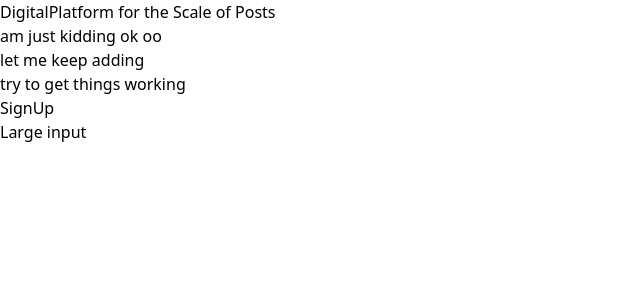
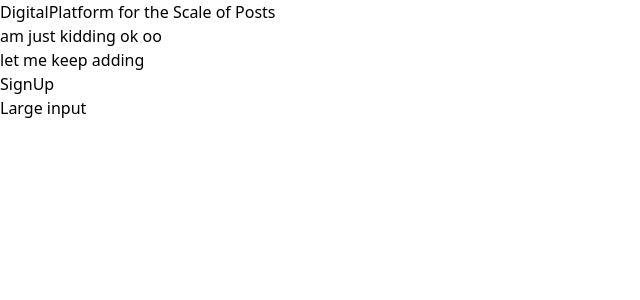
Before and after one commit to icodejsx/PostServerUi, a React (Vite) app in the folder postserverui/: page / in a window 1280 px wide. Shown: the top 300 px of the page, without its empty margins (0-640 px from the left). Built offline with nearby package versions, Linux system fonts and the light colour scheme.

Commit message:
learning

```diff
--- a/postserverui/src/components/Signpage/Signup.JSX
+++ b/postserverui/src/components/Signpage/Signup.JSX
@@ -8,7 +8,7 @@ const Signup = () => {
                 <p>DigitalPlatform for the Scale of Posts </p>
                 <p>am just kidding ok oo  </p>
                 <p> let me keep adding </p>
-                <p>try to get things working </p>
+
             </div>
             <form>
                 <p className='text-3xl font-bold'>SignUp</p>
```
